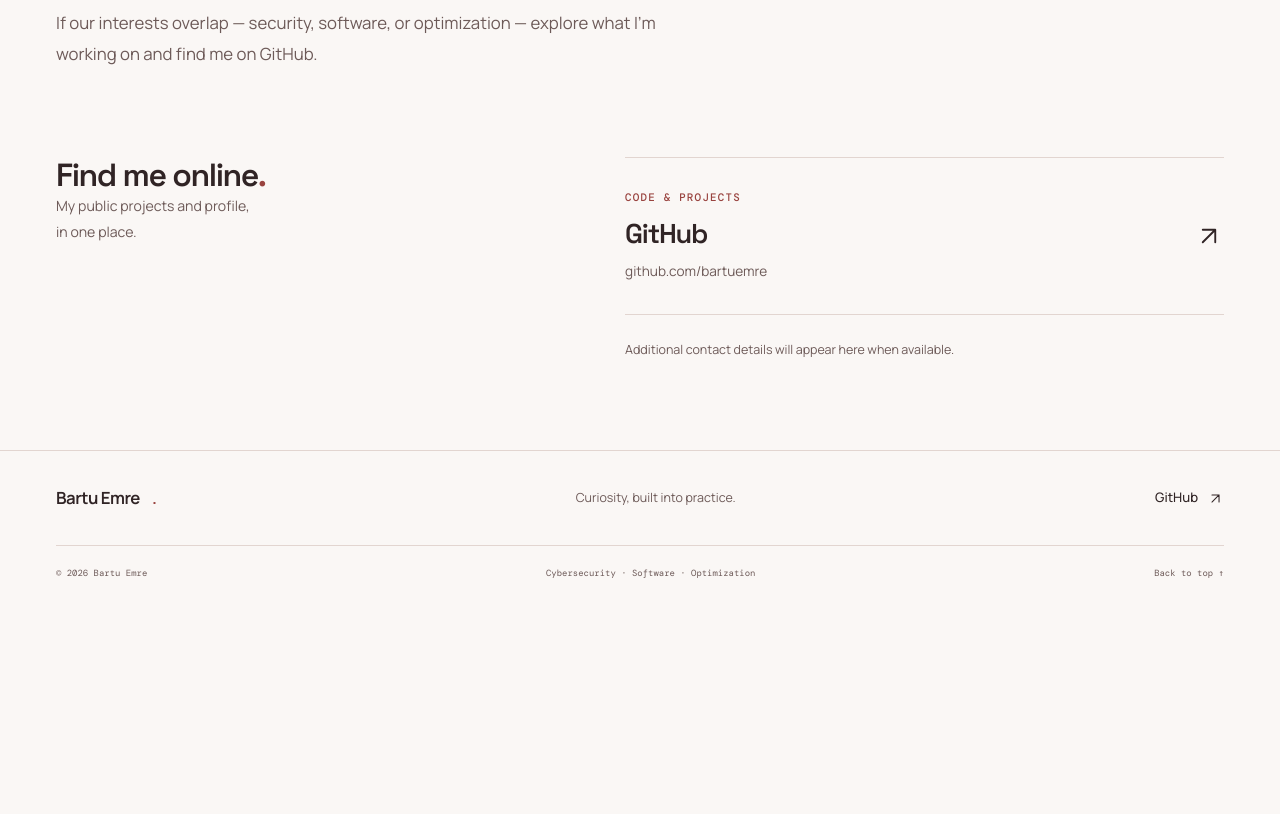
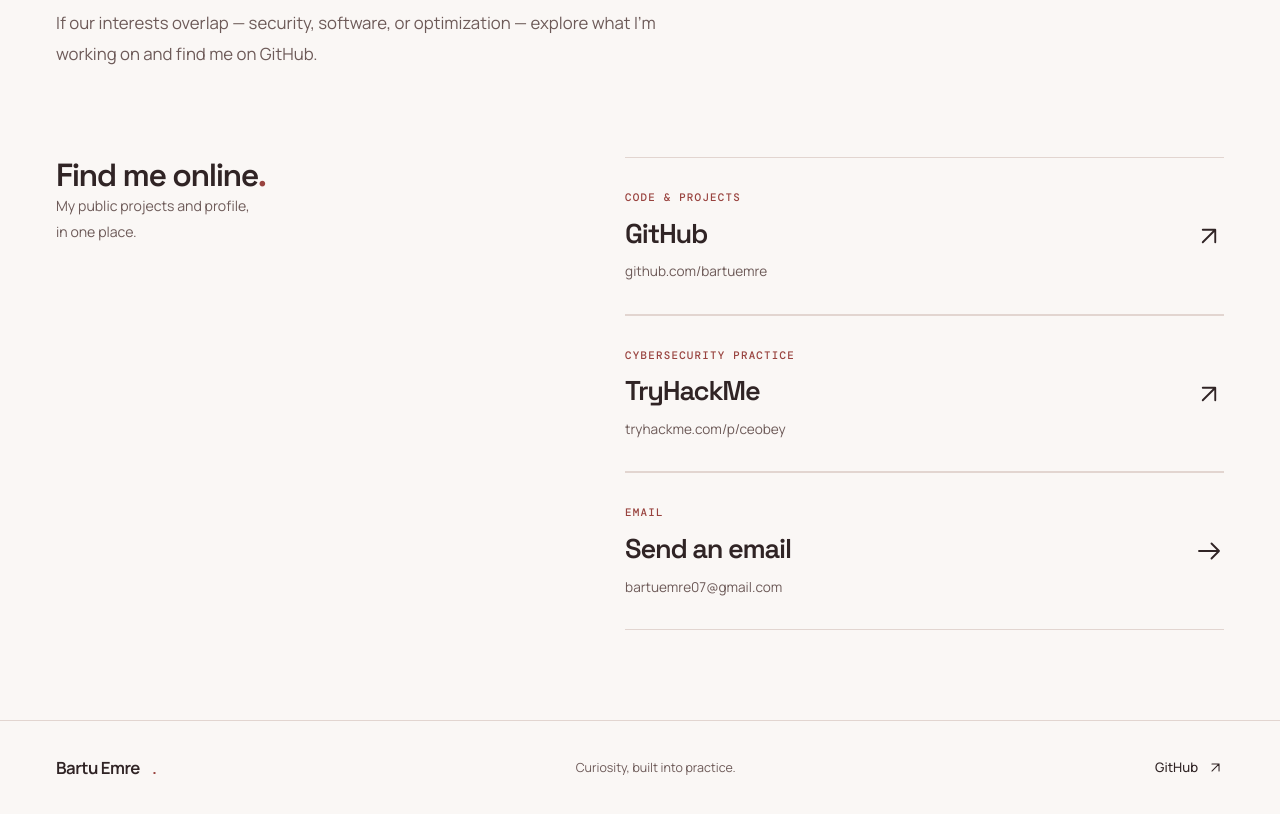
Before and after one commit to bartuemre/bartuemre-portfolio, an Astro site: page /contact in a window 1280 px wide. Shown: the part 360-1174 px from the top of the page. Before the commit the page ends 961 px from the top, so only its background shows below. Built offline with nearby package versions, Linux system fonts and the light colour scheme; Astro itself is replaced by a stand-in of ours.

Commit message:
Add TryHackMe and email to contact page

```diff
--- a/src/data/profile.ts
+++ b/src/data/profile.ts
@@ -6,8 +6,9 @@ export const profile = {
   role: 'Industrial Engineering Student · Blue Team & Detection Engineering Enthusiast',
   description: 'Industrial Engineering student exploring cybersecurity, detection engineering, software development, and optimization.',
   github: 'https://github.com/bartuemre',
+  tryhackme: 'https://tryhackme.com/p/ceobey',
   linkedin: '',
-  email: '',
+  email: 'bartuemre07@gmail.com',
   resume: '',
   portrait: '',
 };
--- a/src/i18n.ts
+++ b/src/i18n.ts
@@ -62,7 +62,7 @@ const turkish: Record<string, string> = {
   'CONTACT / START A CONVERSATION': 'İLETİŞİM / BİR SOHBET BAŞLAT', 'Good work starts with curiosity.': 'İyi işler merakla başlar.',
   "If our interests overlap — security, software, or optimization — explore what I'm working on and find me on GitHub.": 'Güvenlik, yazılım ya da optimizasyon ilgi alanlarımız arasındaysa çalışmalarımı inceleyebilir, beni GitHub’da bulabilirsin.',
   'Find me online': 'Bana ulaş', 'My public projects and profile,': 'Açık projelerim ve profilim,', 'in one place.': 'tek bir yerde.',
-  'CODE & PROJECTS': 'KOD VE PROJELER', 'View résumé': 'Özgeçmişi gör', 'Additional contact details will appear here when available.': 'Diğer iletişim bilgileri eklendiğinde burada yer alacak.',
+  'CODE & PROJECTS': 'KOD VE PROJELER', 'CYBERSECURITY PRACTICE': 'SİBER GÜVENLİK PRATİĞİ', 'EMAIL': 'E-POSTA', 'Send an email': 'E-posta gönder', 'View résumé': 'Özgeçmişi gör',
   "A future home for Bartu Emre's Blue Team and detection engineering lab notes. No writeups published yet.": 'Bartu Emre’nin Blue Team ve tehdit tespit mühendisliği laboratuvar notları için bir alan. Henüz yazı yayımlanmadı.',
   'SECURITY LAB / LEARN BY EXPLORING': 'GÜVENLİK LABI / KEŞFEDEREK ÖĞREN', 'From observation to understanding.': 'Gözlemden anlayışa.',
   'A space for hands-on learning, questions, and technical notes on the defensive side of security.': 'Siber savunma üzerine uygulamalı öğrenme, sorular ve teknik notlar için bir alan.',
--- a/src/pages/contact.astro
+++ b/src/pages/contact.astro
@@ -10,5 +10,26 @@ const t = translator(locale);
 ---
 <BaseLayout title={t("Contact")} description={t("Find Bartu Emre on GitHub and explore his work in cybersecurity, software, and optimization.")}>
   <PageHeading eyebrow={t("CONTACT / START A CONVERSATION")} title={t("Good work starts with curiosity.")} description={t("If our interests overlap — security, software, or optimization — explore what I'm working on and find me on GitHub.")} />
-  <section class="container contact-grid section-bottom" aria-labelledby="find-me"><div><h2 id="find-me">{t("Find me online")}<span class="accent-text">.</span></h2><p class="section-intro mt-4">{t("My public projects and profile,")}<br />{t("in one place.")}</p></div><div class="contact-links"><a class="contact-link" href={profile.github} target="_blank" rel="noopener noreferrer"><div><span class="eyebrow">{t("CODE & PROJECTS")}</span><h3>GitHub</h3><span>github.com/bartuemre</span></div><Icon name="external" size={30} /><span class="sr-only"> {t("(opens in a new tab)")}</span></a>{profile.linkedin && <a class="contact-link" href={profile.linkedin} target="_blank" rel="noopener noreferrer">LinkedIn <Icon name="external" /><span class="sr-only"> {t("(opens in a new tab)")}</span></a>}{profile.email && <a class="contact-link" href={`mailto:${profile.email}`}>{profile.email}<Icon name="arrow" /></a>}{profile.resume && <a class="contact-link" href={profile.resume}>{t("View résumé")} <Icon /></a>}<p class="collection-note">{t("Additional contact details will appear here when available.")}</p></div></section>
+  <section class="container contact-grid section-bottom" aria-labelledby="find-me">
+    <div>
+      <h2 id="find-me">{t("Find me online")}<span class="accent-text">.</span></h2>
+      <p class="section-intro mt-4">{t("My public projects and profile,")}<br />{t("in one place.")}</p>
+    </div>
+    <div class="contact-links">
+      <a class="contact-link" href={profile.github} target="_blank" rel="noopener noreferrer">
+        <div><span class="eyebrow">{t("CODE & PROJECTS")}</span><h3>GitHub</h3><span>github.com/bartuemre</span></div>
+        <Icon name="external" size={30} /><span class="sr-only"> {t("(opens in a new tab)")}</span>
+      </a>
+      <a class="contact-link" href={profile.tryhackme} target="_blank" rel="noopener noreferrer">
+        <div><span class="eyebrow">{t("CYBERSECURITY PRACTICE")}</span><h3>TryHackMe</h3><span>tryhackme.com/p/ceobey</span></div>
+        <Icon name="external" size={30} /><span class="sr-only"> {t("(opens in a new tab)")}</span>
+      </a>
+      {profile.linkedin && <a class="contact-link" href={profile.linkedin} target="_blank" rel="noopener noreferrer">LinkedIn <Icon name="external" /><span class="sr-only"> {t("(opens in a new tab)")}</span></a>}
+      <a class="contact-link" href={`mailto:${profile.email}`}>
+        <div><span class="eyebrow">{t("EMAIL")}</span><h3>{t("Send an email")}</h3><span>{profile.email}</span></div>
+        <Icon name="arrow" size={30} />
+      </a>
+      {profile.resume && <a class="contact-link" href={profile.resume}>{t("View résumé")} <Icon /></a>}
+    </div>
+  </section>
 </BaseLayout>
```
